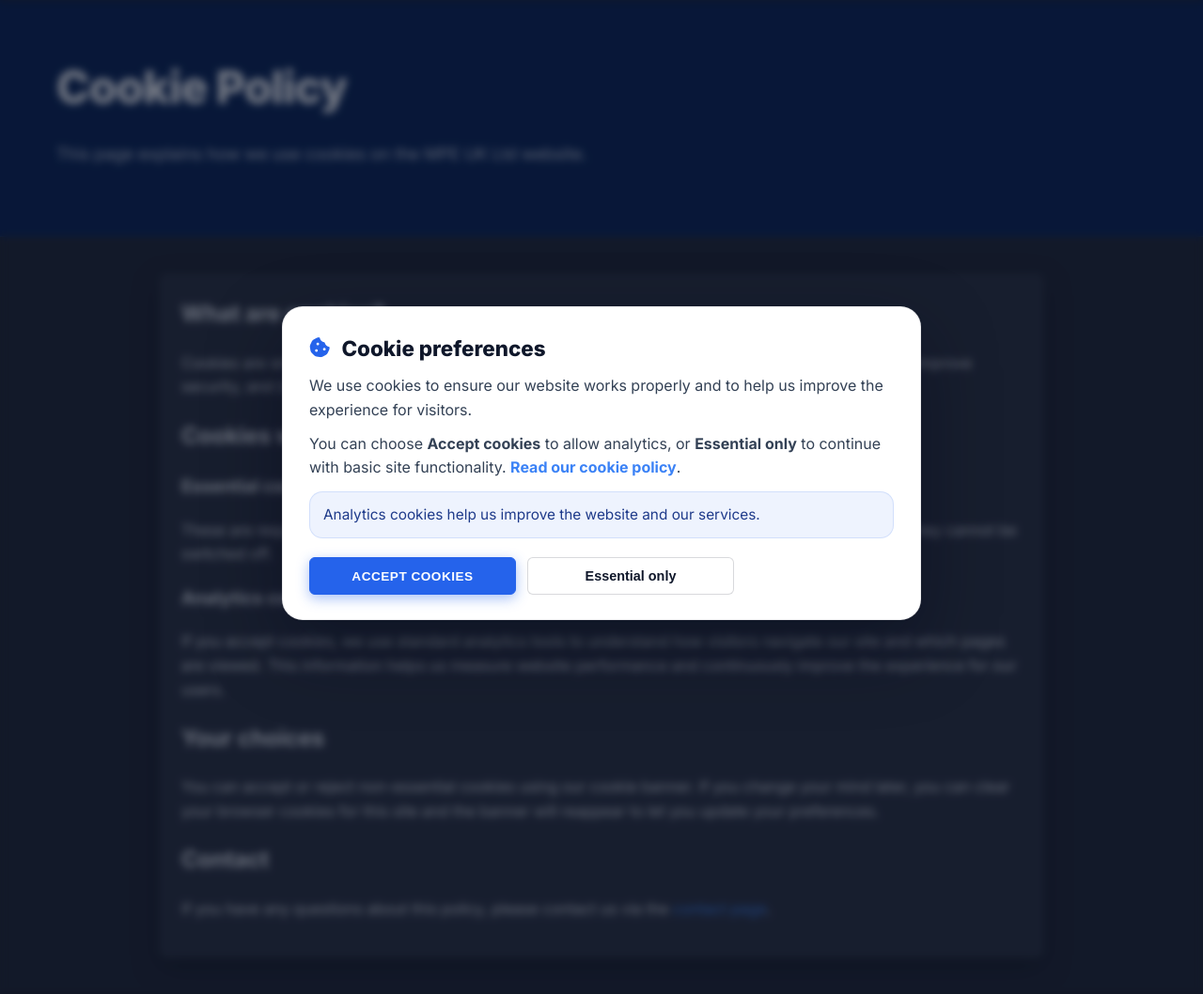
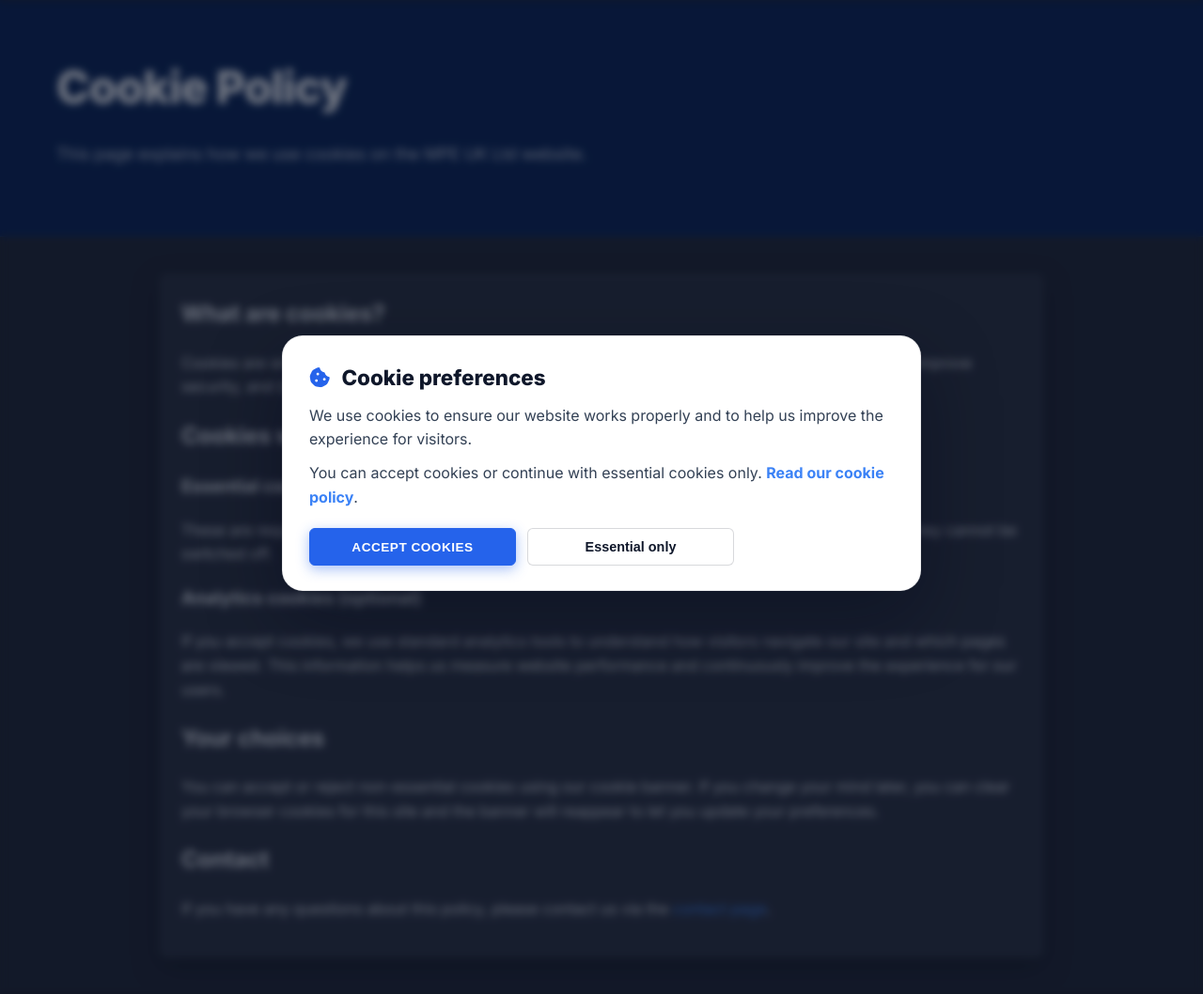
Before and after one commit to Jhdgkss/MPE_Web_Site, a Django app: template core/templates/core/cookie_policy.html in a window 1280 px wide. Shown: the part 133-1191 px from the top of the page at 94% size. Run offline with Django 5.2, Linux system fonts and the light colour scheme; the template is opened without the code that fills it: most values are stand-ins (such as "Sample title", 1, 10 or a date in 2020); grey boxes marked "Sample" are stand-in pictures; some libraries are stand-ins or nearby versions.

Commit message:
cookie update text v4

```diff
--- a/templates/base.html
+++ b/templates/base.html
@@ -544,20 +544,27 @@
   <div id="cookie-banner" class="cookie-banner" role="dialog" aria-modal="true" aria-live="polite" aria-labelledby="cookie-banner-title" hidden>
     <div class="cookie-banner__inner">
       <div class="cookie-banner__copy">
-        <h2 id="cookie-banner-title" class="cookie-banner__title"><i class="fa-solid fa-cookie-bite"></i>Cookie preferences</h2>
+        <h2 id="cookie-banner-title" class="cookie-banner__title"><i class="fa-solid fa-cookie-bite"></i> Cookie preferences</h2>
+
         <p>
           We use cookies to ensure our website works properly and to help us improve the experience for visitors.
+        </p>
+
         <p>
-          You can choose <strong>Accept cookies</strong> to allow analytics, or <strong>Essential only</strong> to continue with basic site functionality.
+          You can accept cookies or continue with essential cookies only.
           <a href="{% url 'cookie_policy' %}">Read our cookie policy</a>.
         </p>
-        <div class="cookie-banner__note">
-          Analytics cookies help us improve the website and our services.
-        </div>
+
       </div>
+
       <div class="cookie-banner__actions">
-        <button type="button" class="btn btn--primary" id="cookie-accept" data-lf-track data-lf-label="Cookie Accept">Accept cookies</button>
-        <button type="button" class="btn btn--ghost" id="cookie-reject" data-lf-track data-lf-label="Cookie Reject">Essential only</button>
+        <button type="button" class="btn btn--primary" id="cookie-accept" data-lf-track data-lf-label="Cookie Accept">
+          Accept cookies
+        </button>
+
+        <button type="button" class="btn btn--ghost" id="cookie-reject" data-lf-track data-lf-label="Cookie Reject">
+          Essential only
+        </button>
       </div>
     </div>
   </div>
```
